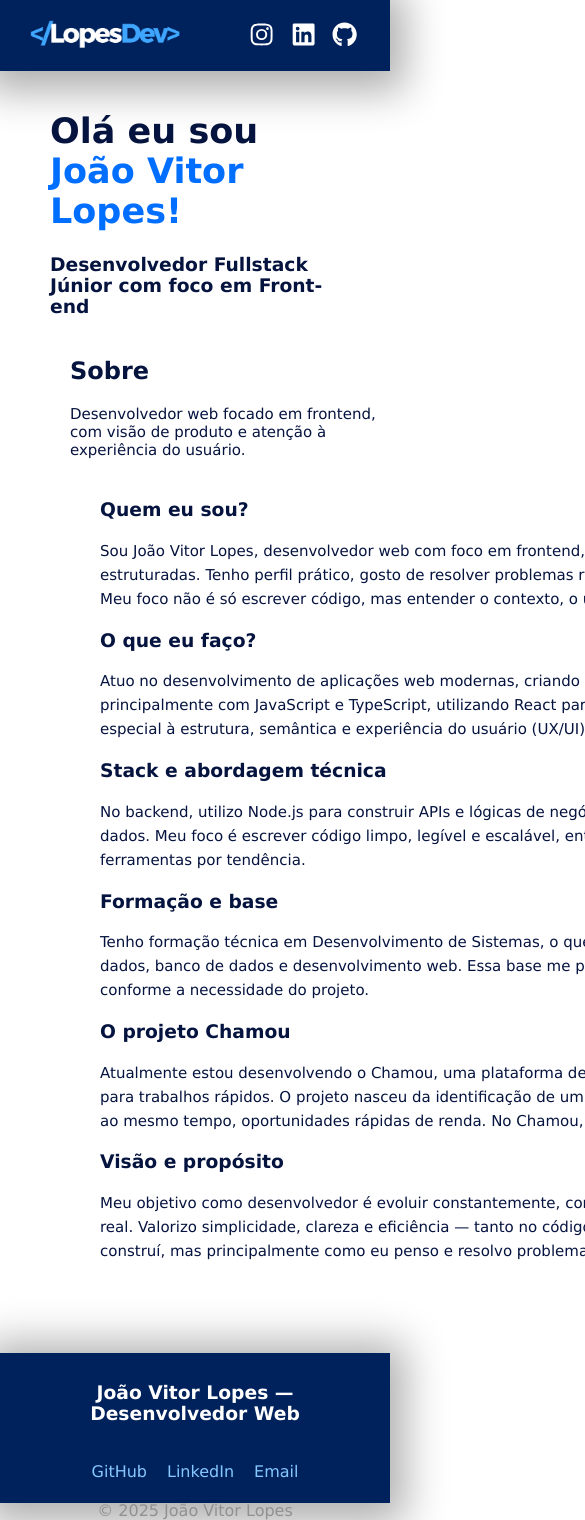
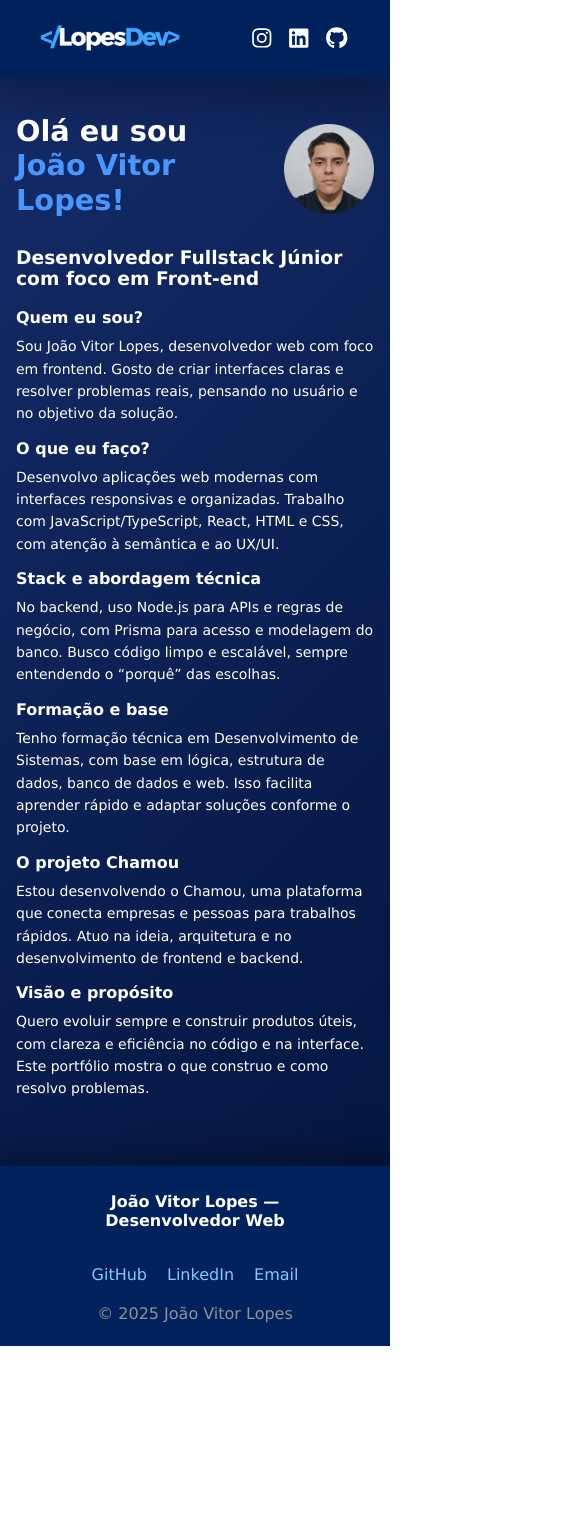
Before and after one commit to lopessjv07/profile, a React (Vite) app in the folder profile/: page / in a window 390 px wide. Shown: the top 1520 px of the page, 585 px wide, since content can reach past the window. After the commit the page ends 1346 px from the top, so only its background shows below. Built offline with nearby package versions, Linux system fonts and the light colour scheme.

Commit message:
, responsividade + organizacao de elementos

```diff
--- a/profile/src/components/Body.tsx/Body.css
+++ b/profile/src/components/Body.tsx/Body.css
@@ -1,34 +1,117 @@
-body{
-    background-color: rgb(255, 255, 255);
-    color: rgb(5, 19, 63);
+/* Base */
+* {
+    box-sizing: border-box;
 }
 
-.presentation{
-    margin: 40px 50px 40px 50px;
+body {
+    margin: 0;
+    background: linear-gradient(135deg, #152c69 0%, #01143d 100%);
+    color: rgb(255, 255, 255);
 }
 
-.presentation h1{
-    font-size: 35px;
+/* Container geral do conteúdo */
+.hero {
+    width: 100%;
+    max-width: 1100px;
+    /* limita no desktop sem quebrar no mobile */
+    margin-inline: auto;
+    padding-inline: clamp(16px, 4vw, 40px);
+    padding-block: clamp(16px, 3vw, 32px);
 }
 
-.presentation b{
-    color: rgb(0, 110, 255);
+/* Apresentação */
+.presentation {
+    margin: clamp(20px, 4vw, 40px) 0;
+    display: flex;
+    align-items: center;
 }
 
-.about__header{
-    margin: 0px 10px 40px 70px;
+.presentation h1 {
+    margin: 0 0 10px 0;
+    font-size: 3rem;
+    line-height: 1.2;
 }
 
-.about__subtitle{
-    font-size: 15px;
+.presentation h3 {
+    margin: 0;
+    font-size: clamp(16px, 2.6vw, 20px);
+    line-height: 1.4;
 }
 
-.about__content{
-    margin-left: 100px;
-    width: 1000px;
+.presentation b {
+    color: rgb(71, 151, 255);
+    display: flex;
 }
 
-.about__text{
-    font-size: 15px;
+.foto{
+    width: 120px;
+    margin-left: 20px;
+}
+
+/* Header do "Sobre" */
+.about__header {
+    margin: 0;
+    margin-top: clamp(16px, 3vw, 28px);
+    margin-bottom: clamp(18px, 3vw, 40px);
+}
+
+.about__title {
+    margin: 0 0 8px 0;
+    font-size: clamp(20px, 3vw, 28px);
+}
+
+.about__subtitle {
+    margin: 0;
+    font-size: clamp(14px, 2.2vw, 16px);
+    max-width: 65ch;
+    /* melhora leitura em telas grandes */
+}
+
+/* Blocos (vira 1 coluna no mobile e 2+ no desktop automaticamente) */
+.about__content {
+    margin: 0;
+    width: 100%;
+    display: grid;
+    gap: clamp(14px, 3vw, 24px);
+    grid-template-columns: repeat(auto-fit, minmax(260px, 1fr));
+}
+
+.about__heading {
+    margin: 0 0 8px 0;
+    font-size: clamp(16px, 2.4vw, 18px);
+}
+
+.about__text {
+    margin: 0;
+    font-size: clamp(14px, 2.2vw, 16px);
     line-height: 1.6;
 }
+
+/* Ajuste extra para telas bem pequenas */
+@media (max-width: 600px) {
+    .presentation {
+        text-align: left;
+        align-items: center;
+        justify-content: space-between;
+    }
+
+        .presentation h1 {
+            margin: 0 0 10px 0;
+            font-size: 1.8rem;
+            line-height: 1.2;;
+        }
+        .presentation b {
+            display: flex;
+        }
+
+        .foto{
+            width: 90px;
+        }
+    .about__header {
+        text-align: center;
+    }
+
+    .about__subtitle {
+        margin-inline: auto;
+    }
+}
--- a/profile/src/components/Body.tsx/Body.tsx
+++ b/profile/src/components/Body.tsx/Body.tsx
@@ -11,96 +11,71 @@ function Body() {
             </strong>
           </h1>
 
-          <h3>Desenvolvedor Fullstack Júnior com foco em Front-end</h3>
+          <div className="photo">
+            <img className="foto" src="foto.png" alt="" />
+          </div>
         </div>
 
         <section className="about" id="sobre" aria-labelledby="about-title">
-          <div className="about__header">
-            <h2 className="about__title" id="about-title">
-              Sobre
-            </h2>
-            <p className="about__subtitle">
-              Desenvolvedor web focado em frontend, com visão de produto e
-              atenção à experiência do usuário.
-            </p>
-          </div>
+          <h3>Desenvolvedor Fullstack Júnior com foco em Front-end</h3>
 
           <div className="about__content">
             <article className="about__block about__block--who">
               <h3 className="about__heading">Quem eu sou?</h3>
               <p className="about__text">
-                Sou João Vitor Lopes, desenvolvedor web com foco em frontend,
-                apaixonado por criar interfaces claras, funcionais e bem
-                estruturadas. Tenho perfil prático, gosto de resolver problemas
-                reais e transformar ideias em produtos que funcionam de verdade.
-                Meu foco não é só escrever código, mas entender o contexto, o
-                usuário e o objetivo por trás de cada solução.
+                Sou João Vitor Lopes, desenvolvedor web com foco em frontend.
+                Gosto de criar interfaces claras e resolver problemas reais,
+                pensando no usuário e no objetivo da solução.
               </p>
             </article>
 
             <article className="about__block about__block--what">
               <h3 className="about__heading">O que eu faço?</h3>
               <p className="about__text">
-                Atuo no desenvolvimento de aplicações web modernas, criando
-                interfaces responsivas, interativas e bem organizadas. Trabalho
-                principalmente com JavaScript e TypeScript, utilizando React
-                para construção de interfaces, além de HTML e CSS puro, com
-                atenção especial à estrutura, semântica e experiência do usuário
-                (UX/UI).
+                Desenvolvo aplicações web modernas com interfaces responsivas e
+                organizadas. Trabalho com JavaScript/TypeScript, React, HTML e
+                CSS, com atenção à semântica e ao UX/UI.
               </p>
             </article>
 
             <article className="about__block about__block--stack">
               <h3 className="about__heading">Stack e abordagem técnica</h3>
               <p className="about__text">
-                No backend, utilizo Node.js para construir APIs e lógicas de
-                negócio, com Prisma como ORM para modelagem e acesso ao banco de
-                dados. Meu foco é escrever código limpo, legível e escalável,
-                entendendo o “porquê” das decisões técnicas e não apenas
-                aplicando ferramentas por tendência.
+                No backend, uso Node.js para APIs e regras de negócio, com
+                Prisma para acesso e modelagem do banco. Busco código limpo e
+                escalável, sempre entendendo o “porquê” das escolhas.
               </p>
             </article>
 
             <article className="about__block about__block--education">
               <h3 className="about__heading">Formação e base</h3>
               <p className="about__text">
-                Tenho formação técnica em Desenvolvimento de Sistemas, o que me
-                deu uma base sólida em lógica de programação, estrutura de
-                dados, banco de dados e desenvolvimento web. Essa base me
-                permite aprender novas tecnologias com rapidez e adaptar
-                soluções conforme a necessidade do projeto.
+                Tenho formação técnica em Desenvolvimento de Sistemas, com base
+                em lógica, estrutura de dados, banco de dados e web. Isso
+                facilita aprender rápido e adaptar soluções conforme o projeto.
               </p>
             </article>
 
             <article className="about__block about__block--project">
               <h3 className="about__heading">O projeto Chamou</h3>
               <p className="about__text">
-                Atualmente estou desenvolvendo o Chamou, uma plataforma de vagas
-                instantâneas que conecta empresas a pessoas disponíveis para
-                trabalhos rápidos. O projeto nasceu da identificação de um
-                problema real: a dificuldade de encontrar mão de obra imediata
-                e, ao mesmo tempo, oportunidades rápidas de renda. No Chamou,
-                sou responsável pela idealização, arquitetura, frontend e
-                backend.
+                Estou desenvolvendo o Chamou, uma plataforma que conecta
+                empresas e pessoas para trabalhos rápidos. Atuo na ideia,
+                arquitetura e no desenvolvimento de frontend e backend.
               </p>
             </article>
 
             <article className="about__block about__block--purpose">
               <h3 className="about__heading">Visão e propósito</h3>
               <p className="about__text">
-                Meu objetivo como desenvolvedor é evoluir constantemente,
-                construir produtos úteis e participar de projetos que gerem
-                impacto real. Valorizo simplicidade, clareza e eficiência —
-                tanto no código quanto nas interfaces. Este portfólio representa
-                não só o que eu já construí, mas principalmente como eu penso e
-                resolvo problemas.
+                Quero evoluir sempre e construir produtos úteis, com clareza e
+                eficiência no código e na interface. Este portfólio mostra o que
+                construo e como resolvo problemas.
               </p>
             </article>
           </div>
 
-          <div className="sendMe">
-
-          </div>
+          <div className="sendMe"></div>
         </section>
       </div>
     </>
--- a/profile/src/components/Footer.tsx/Footer.css
+++ b/profile/src/components/Footer.tsx/Footer.css
@@ -4,13 +4,14 @@ footer{
         padding: 10px 60px 30px 60px;
         background-color: rgb(0, 34, 92);
         box-shadow: 0 5px 40px 15px rgba(0, 0, 0, 0.322);
-        height: 100px;
+        height: 150px;
         padding-bottom: 40px;
         margin-top: 90px;
 }
 
 .nameFooter{
     color: white;
+    font-size: 1rem;
 }
 
 .linkTo {
@@ -24,3 +25,16 @@ footer{
     margin-top: 20px;
     color: rgb(145, 145, 145);
 }
+
+@media (max-width: 450px) {
+    footer{
+                align-items: center;
+                    text-align: center;
+                    padding: 10px 60px 30px 60px;
+                    background-color: rgb(0, 34, 92);
+                    box-shadow: 0 5px 40px 15px rgba(0, 0, 0, 0.322);
+                    height: 180px;
+                    padding-bottom: 40px;
+                    margin-top: 50px;
+    }
+}
--- a/profile/src/components/Header/Header.css
+++ b/profile/src/components/Header/Header.css
@@ -1,8 +1,8 @@
-body{
+body {
     margin: 0px;
 }
 
-header{
+header {
     display: flex;
     align-items: center;
     justify-content: space-between;
@@ -11,7 +11,11 @@ header{
     box-shadow: 0 5px 40px 15px rgba(0, 0, 0, 0.322);
 }
 
-.navLinks a{
+.logo img {
+    width: 200px;
+}
+
+.navLinks a {
     text-decoration: none;
     color: white;
     font-size: 25px;
@@ -20,6 +24,29 @@ header{
     transition: all 0.3s ease;
 }
 
+
 .navLinks a:hover {
-  color: #70aeff;
+    color: #70aeff;
 }
+
+@media (max-width: 420px) {
+    header {
+            display: flex;
+            align-items: center;
+            justify-content: space-between;
+            padding: 15px 40px 15px 40px;
+            background-color: rgb(0, 34, 92);
+            box-shadow: 0 5px 50px 15px rgba(0, 0, 0, 0.322);
+        }
+
+    .logo img {
+        width: 140px;
+    }
+
+    .navLinks a {
+        text-decoration: none;
+        color: white;
+        font-size: 22px;
+        margin-left: 10px;
+    }
+}
--- a/profile/src/components/Header/Header.tsx
+++ b/profile/src/components/Header/Header.tsx
@@ -11,7 +11,7 @@ function Header() {
     <>
       <header>
         <div className="logo">
-          <img src="logo.png" alt="Logo" width="150px" />
+          <img src="logo.png" alt="Logo" />
         </div>
         <div className="navLinks">
           <a href="https://www.instagram.com/lopessdev/" target="_blank">
```
Also changed, not shown: profile/public/foto.png (added).
